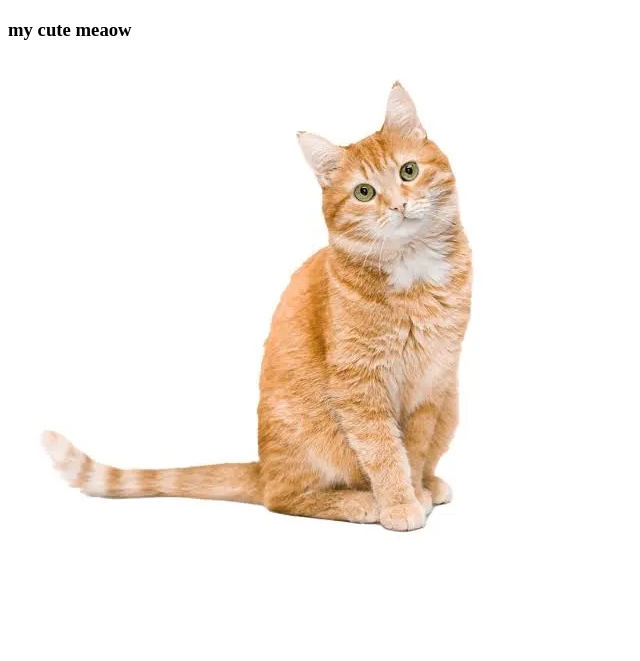
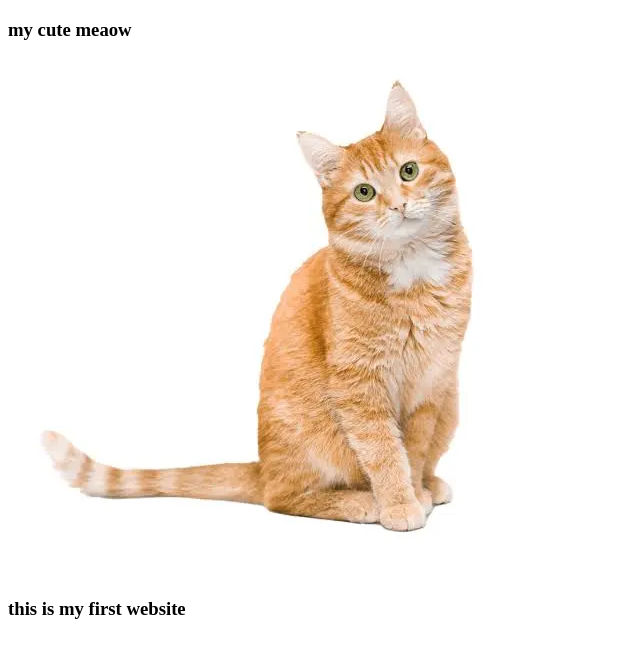
Before and after one commit to elistinachakma-cyber/my-simple-website--v2, a plain HTML site: page index.html in a window 1280 px wide. Shown: the whole page, without its empty margins (0-640 px from the left). Drawn offline with Linux system fonts and the light colour scheme.

Commit message:
my first website

```diff
--- a/index.html
+++ b/index.html
@@ -8,6 +8,10 @@
 <body>
     <h3>my cute meaow</h3>
     <img src="images/images.webp" alt="">
+    <div>
+        <h3>this is my first website</h3>
+        <img src width:100px="images/image.jpg" alt="">
+    </div>
 
 </body>
 </html>
```
Also changed, not shown: images/image.jpg (added).
